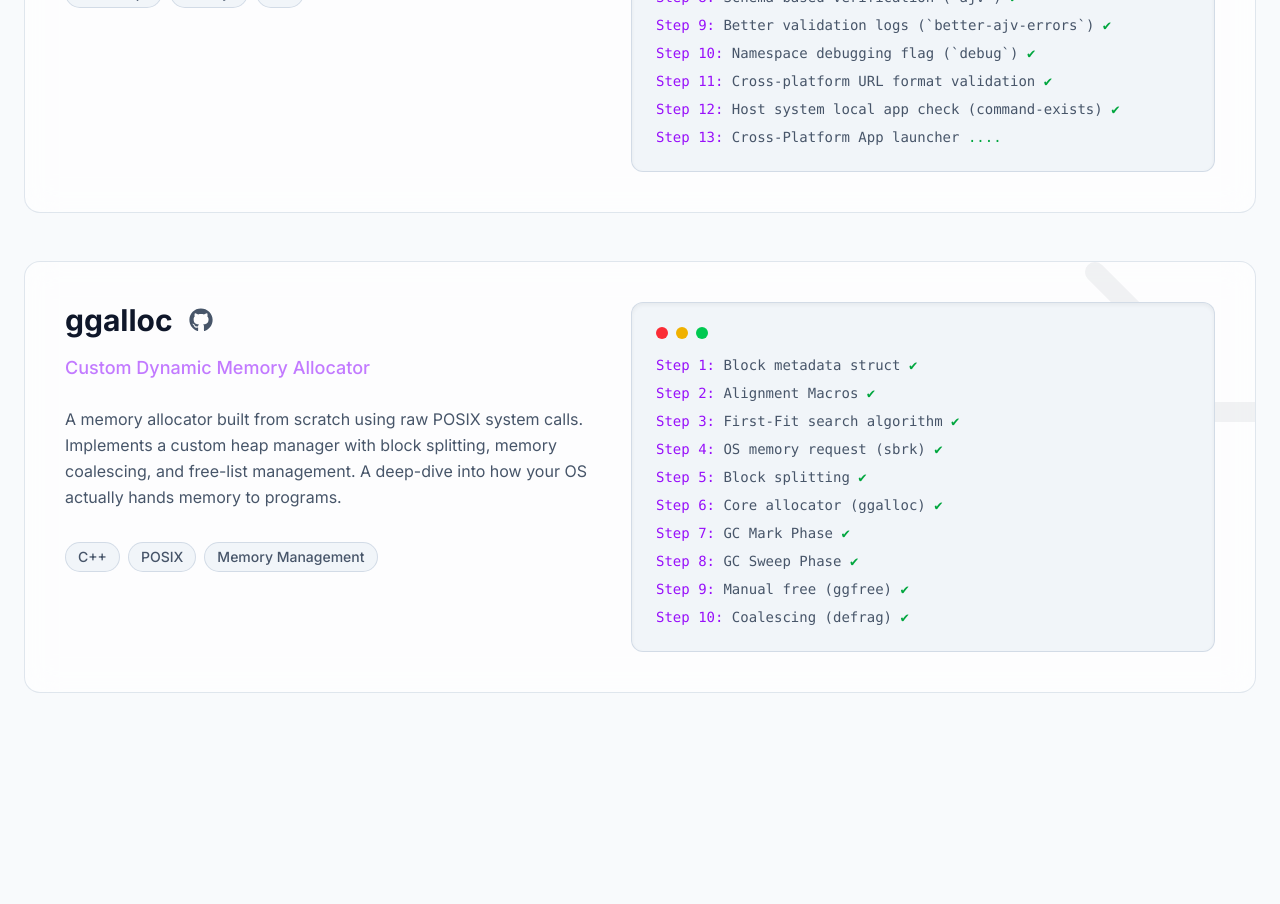
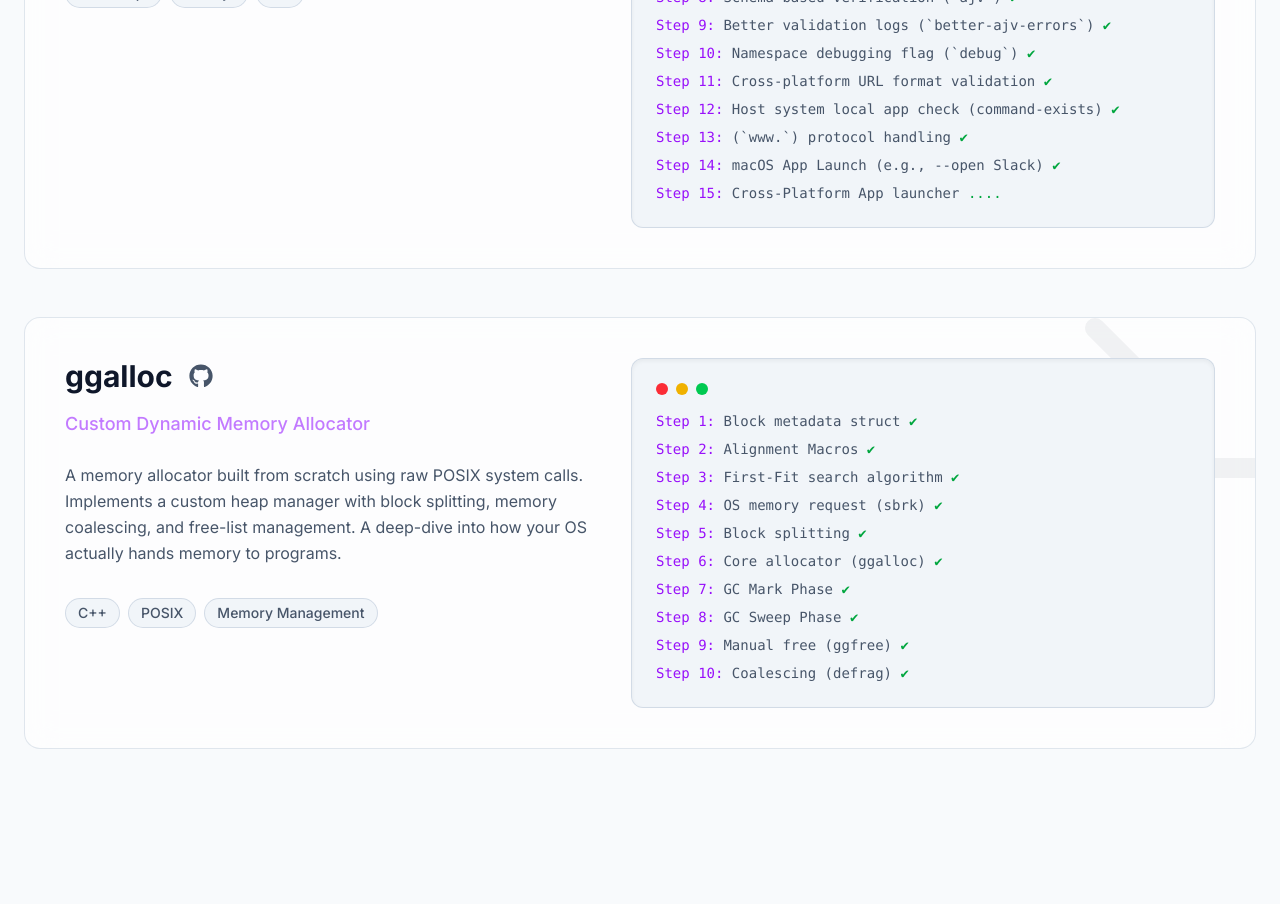
Before and after one commit to ggaisenn/ggportfolio, a React (Vite) app: page / in a window 1280 px wide. Shown: the part 3840-4744 px from the top of the page. Built offline with nearby package versions, Linux system fonts and the light colour scheme.

Commit message:
feat(Projects): Update ggcli project status

```diff
--- a/src/components/Projects.jsx
+++ b/src/components/Projects.jsx
@@ -57,7 +57,9 @@ const Projects = () => {
               <p><span className="text-purple-600 dark:text-purple-400">Step 10:</span> Namespace debugging flag (`debug`) <span className="text-green-600 dark:text-green-400">✔</span></p>
               <p><span className="text-purple-600 dark:text-purple-400">Step 11:</span> Cross-platform URL format validation <span className="text-green-600 dark:text-green-400">✔</span></p>
               <p><span className="text-purple-600 dark:text-purple-400">Step 12:</span> Host system local app check (command-exists) <span className="text-green-600 dark:text-green-400">✔</span></p>
-              <p><span className="text-purple-600 dark:text-purple-400">Step 13:</span> Cross-Platform App launcher <span className="text-green-600 dark:text-yellow-400">....</span></p>
+              <p><span className="text-purple-600 dark:text-purple-400">Step 13:</span> (`www.`) protocol handling <span className="text-green-600 dark:text-green-400">✔</span></p>
+              <p><span className="text-purple-600 dark:text-purple-400">Step 14:</span> macOS App Launch (e.g., --open Slack)	 <span className="text-green-600 dark:text-green-400">✔</span></p>
+              <p><span className="text-purple-600 dark:text-purple-400">Step 15:</span> Cross-Platform App launcher <span className="text-green-600 dark:text-yellow-400">....</span></p>
             </div>
           </div>
         </div>
```
